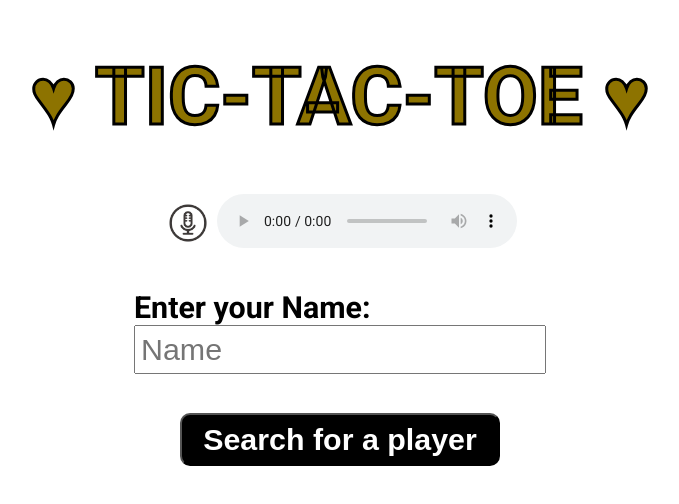
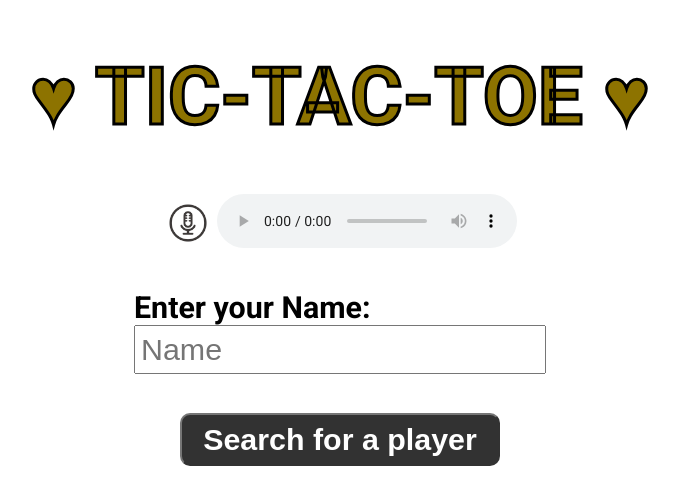
Before and after one commit to chaneefang/TicTacToe, a website: page index.html in a window 1280 px wide. In both pictures the pointer is over the button "Search for a player". Shown: the whole page, without its empty margins (300-979 px from the left). Drawn offline with nearby package versions, Linux system fonts and the light colour scheme; no server answers.

Commit message:
Hover and pressed difference to indicate button was pressed

```diff
--- a/index.html
+++ b/index.html
@@ -47,6 +47,14 @@
     padding: 10px;
     background-color: rgb(0, 0, 0);
     border-radius: 10px;
+  }
+
+  button:hover {
+    opacity: 0.8;
+  }
+
+  button:active {
+    opacity: 0.5;
   }
 
   /* Enter your name button */
```
